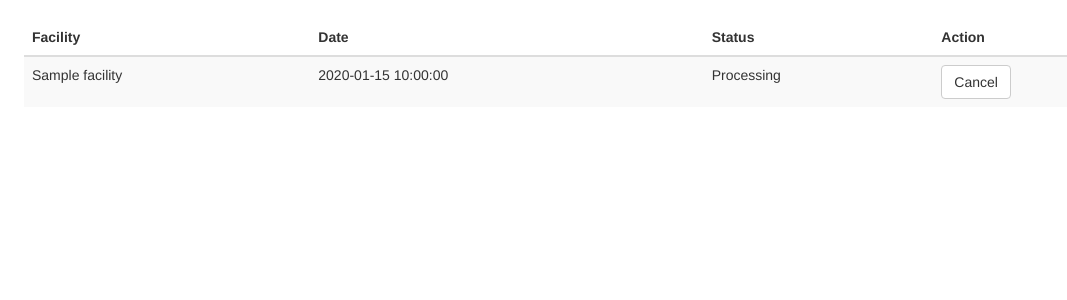
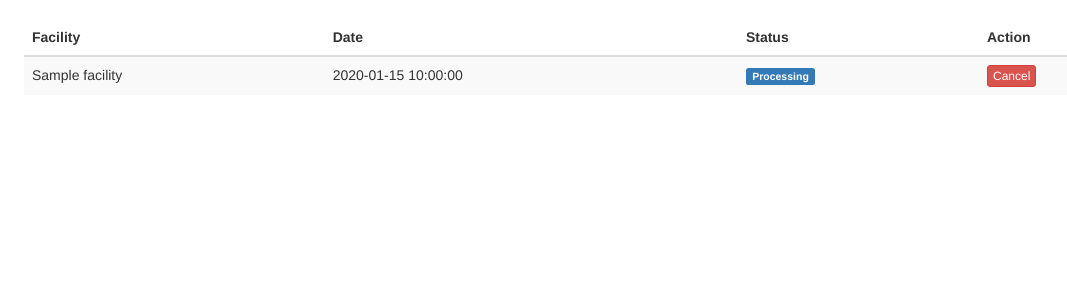
Before and after one commit to CNA-Bld/cs2102-booking-system, a Python web app: template templates/manage.html in a window 1280 px wide. Shown: the part 51-351 px from the top of the page, without its empty margins (46-1113 px from the left). Run offline with Jinja, Linux system fonts and the light colour scheme; the template is opened without the code that fills it: most values are stand-ins (such as "Sample title", 1, 10 or a date in 2020); some libraries are stand-ins or nearby versions.

Commit message:
在 manage booking 添加酷炫的 label

```diff
--- a/templates/manage.html
+++ b/templates/manage.html
@@ -19,21 +19,21 @@
                     <td>{{ booking.date }}</td>
                     <td>
                         {% if booking.is_cancelled %}
-                            Cancelled
+                            <span class="label label-default">Cancelled</span>
                         {% else %}
                             {% if booking.is_processed %}
                                 {% if booking.is_approved %}
-                                    Approved
+                                    <span class="label label-success">Approved</span>
                                 {% else %}
-                                    Declined
+                                    <span class="label label-danger">Declined</span>
                                 {% endif %}
                             {% else %}
-                                Processing
+                                <span class="label label-primary">Processing</span>
                             {% endif %}
                         {% endif %}
                     </td>
                     <td>
-                        <a href="/?cancel={{ booking.id }}" class="btn btn-default" role="button"
+                        <a href="./?cancel={{ booking.id }}" class="btn btn-danger btn-xs" role="button"
                                 {% if booking.is_cancelled or booking.is_declined %} disabled="disabled" {% endif %}>Cancel</a>
                     </td>
                 </tr>
```
